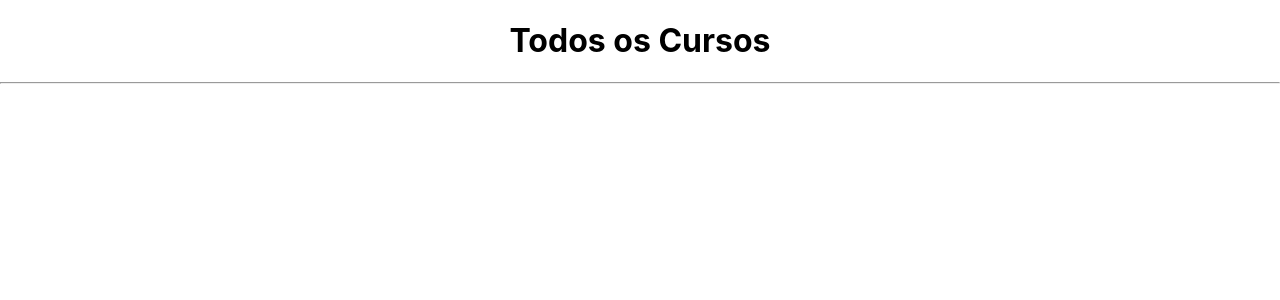
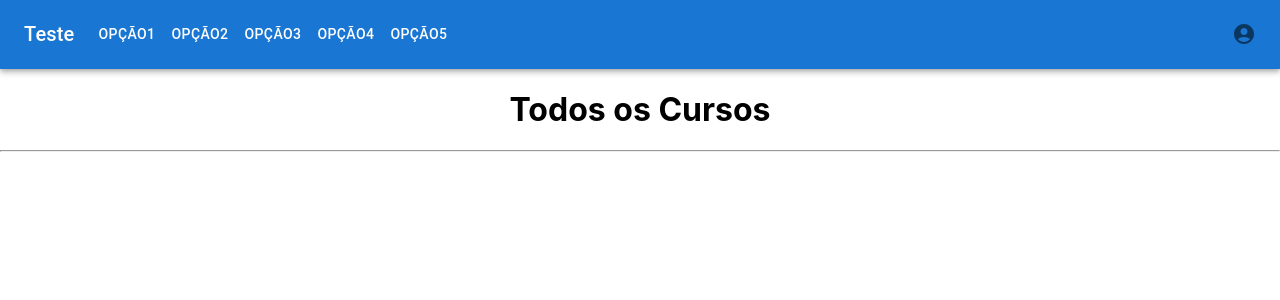
Before and after one commit to netrometro/UPE_2021_2_Prosiga, a React (Create React App) app in the folder front/: page /cursos in a window 1280 px wide. Shown: the top 300 px of the page. Built offline with nearby package versions, Linux system fonts and the light colour scheme; the HTML template or start-up script is replaced by a standard one.

Commit message:
controlado estado do header

```diff
--- a/front/src/Screens/Cursos/index.js
+++ b/front/src/Screens/Cursos/index.js
@@ -6,8 +6,47 @@ import AccountCircleIcon from '@mui/icons-material/AccountCircle';
 import { Grid } from '@mui/material';
 
 function Cursos() {
+
+  // função customizada de exemplo
+  const alertTeste = (page) => {
+    switch (page) {
+      // opções do menu da esquerda
+      case "opção1":
+        alert("Voltar para a Home")
+        break
+      case "opção2":
+        alert("Entrar na aba de contato")
+        break
+      case "opção3":
+        alert("Entrar na aba Sobre Nós")
+        break
+
+      // opções da direita
+      case "Perfil":
+        alert("Acessar a página de perfil")
+        break
+      case "Meus Cursos":
+        alert("Ver seus cursos")
+        break
+      default:
+        alert(page)
+    }
+  }
+
+  // função de ícone da sua escolha
+  const renderIcon = () => {
+    return <AccountCircleIcon />
+  }
+
   return (
     <div className="App">
+      <Header
+        logo="Teste"
+        pages={["opção1", "opção2", "opção3", "opção4", "opção5"]}
+        settings={['Perfil', 'Meus Cursos', 'Descobrir Cursos', 'Logout']}
+        funcaoCustomizada={alertTeste}
+        iconeEscolhido={renderIcon}
+      />
       <h1>Todos os Cursos</h1>
       <hr></hr>
     </div>
```
